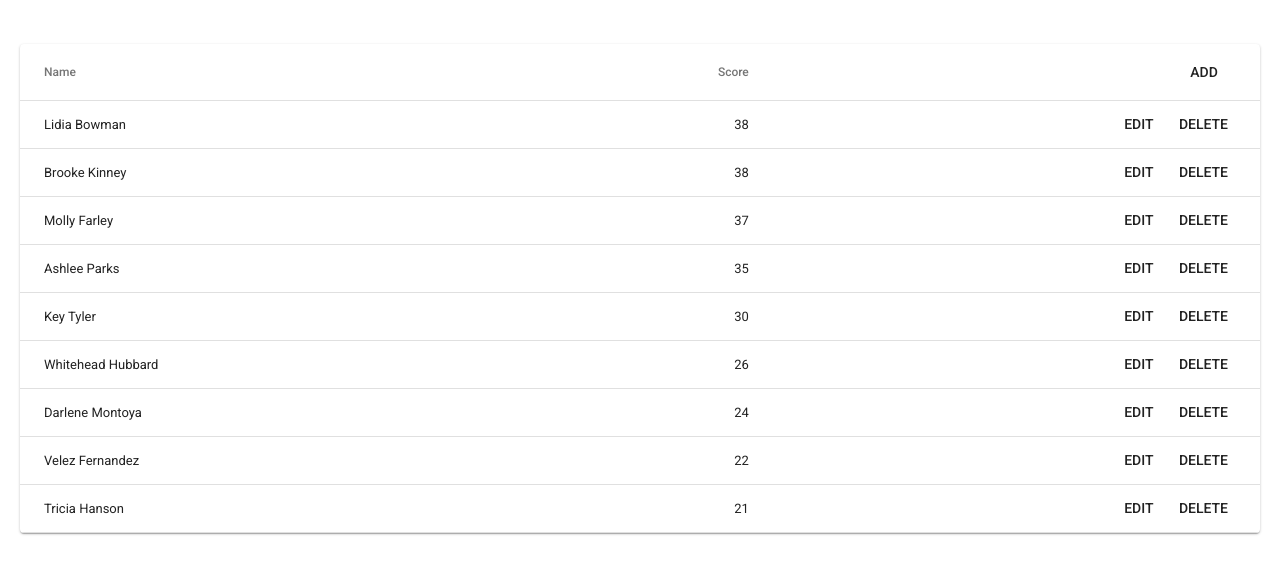
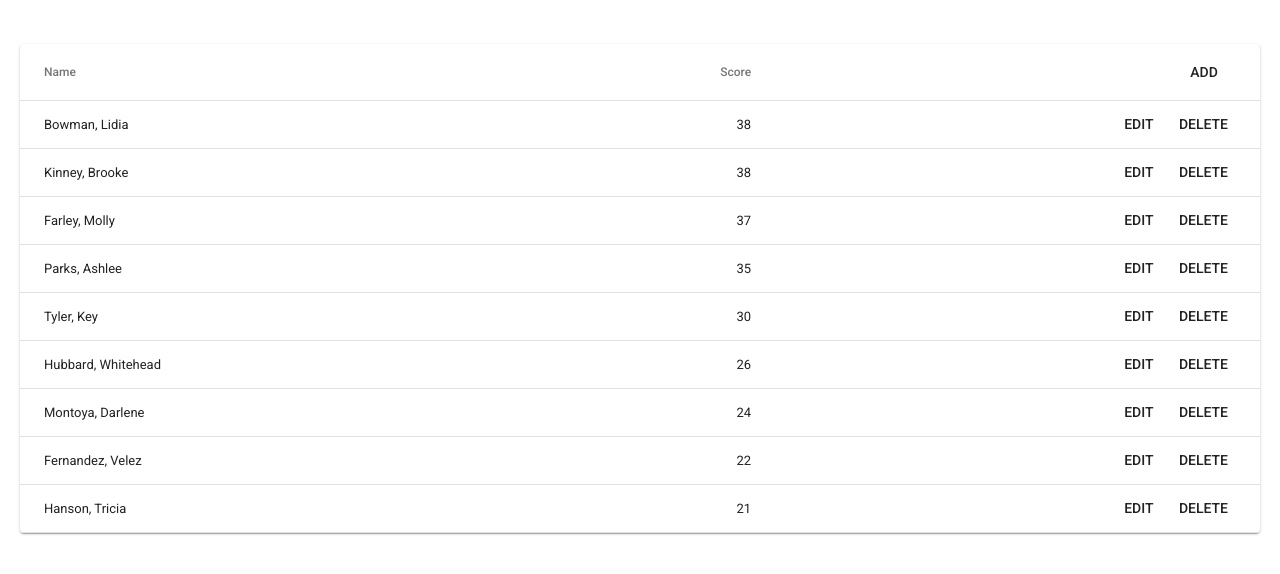
Before and after one commit to godlyfast/rlp-test, a React (Create React App) app: page / in a window 1280 px wide. Shown: the top 574 px of the page. Built offline with nearby package versions, Linux system fonts and the light colour scheme.

Commit message:
list format changed

```diff
--- a/src/modules/players/Leaderboard.jsx
+++ b/src/modules/players/Leaderboard.jsx
@@ -117,7 +117,7 @@ class Leaderboard extends Component {
             {this.sortedData().map(row => (
               <TableRow key={row.id}>
                 <TableCell component="th" scope="row">
-                  {row.firstName} {row.lastName}
+                  {row.lastName}, {row.firstName}
                 </TableCell>
                 <TableCell align="right">{row.score}</TableCell>
                 <TableCell align="right">
```
